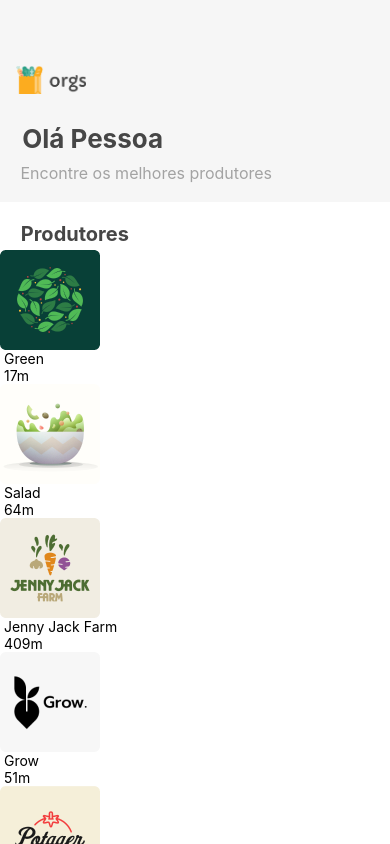
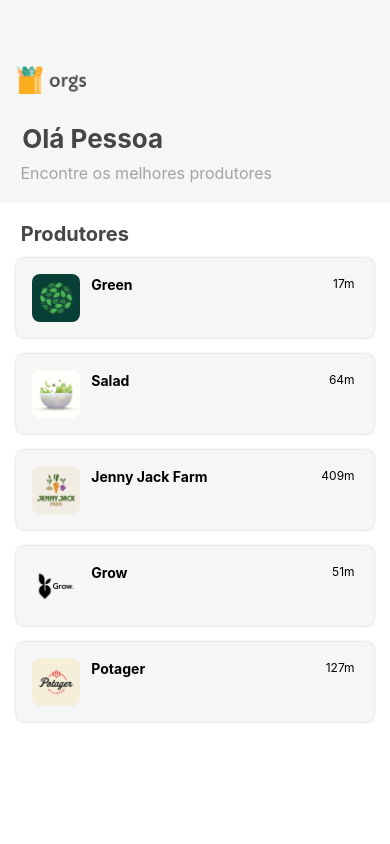
Before and after one commit to neves1697/alura-orgs-hooks, a React Native app: screen / in a window 390 px wide. Built offline with nearby package versions, Linux system fonts and the light colour scheme.

Commit message:
Adicionando estilizações para o iOS e android

```diff
--- a/src/Telas/Home/Components/Produtor.js
+++ b/src/Telas/Home/Components/Produtor.js
@@ -1,20 +1,69 @@
 import React from "react";
-import { Text, View, Image } from 'react-native';
-
+import { Text, View, Image, StyleSheet } from 'react-native';
 
 export default function Produtor({ nome, imagem, distancia, estrelas }) {
     return <>
-        <View>
-            <Image source={imagem}
+        <View style={estilos.cartao} >
+            <Image style={estilos.imagem} source={imagem}
                 accessibilityLabel={nome} // pessoas com deficiência visual possam ter acesso à informação.
             />
 
-            <View>
-                <Text> {nome} </Text>
-                <Text> {distancia} </Text>
+            <View style={estilos.informacoes} >
+                <Text style={estilos.nome} > {nome} </Text>
+                <Text style={estilos.distancia} > {distancia} </Text>
             </View>
-
-
         </View>
     </>
 }
+
+const estilos = StyleSheet.create({
+    cartao: {
+        backgroundColor: '#F6F6F6',
+        marginVertical: 8,
+        marginHorizontal: 16,
+        borderRadius: 8,
+        flexDirection: 'row',
+
+        //android
+        elevation: 4, //fazendo a sombra do cartão
+
+        // iOS
+        shadowColor: '#000',
+        textShadowOffset:{
+            width: 0,
+            height: 2
+        },
+
+        shadowOpacity: 0.23,
+        shadowRadius: 2.62
+
+    },
+
+    imagem: {
+        width: 48,
+        height: 48,
+        borderRadius: 8,
+        marginVertical: 16,
+        marginLeft: 16
+    },
+
+    informacoes: {
+        flex: 1,
+        flexDirection: 'row',
+        justifyContent: "space-between",
+        marginLeft: 8,
+        marginVertical: 16,
+        marginRight: 16
+    },
+
+    nome: {
+        fontSize: 14,
+        lineHeight: 22,
+        fontWeight: 'bold'
+    },
+
+    distancia: {
+        fontSize: 12,
+        lineHeight: 19,
+    }
+});
```
